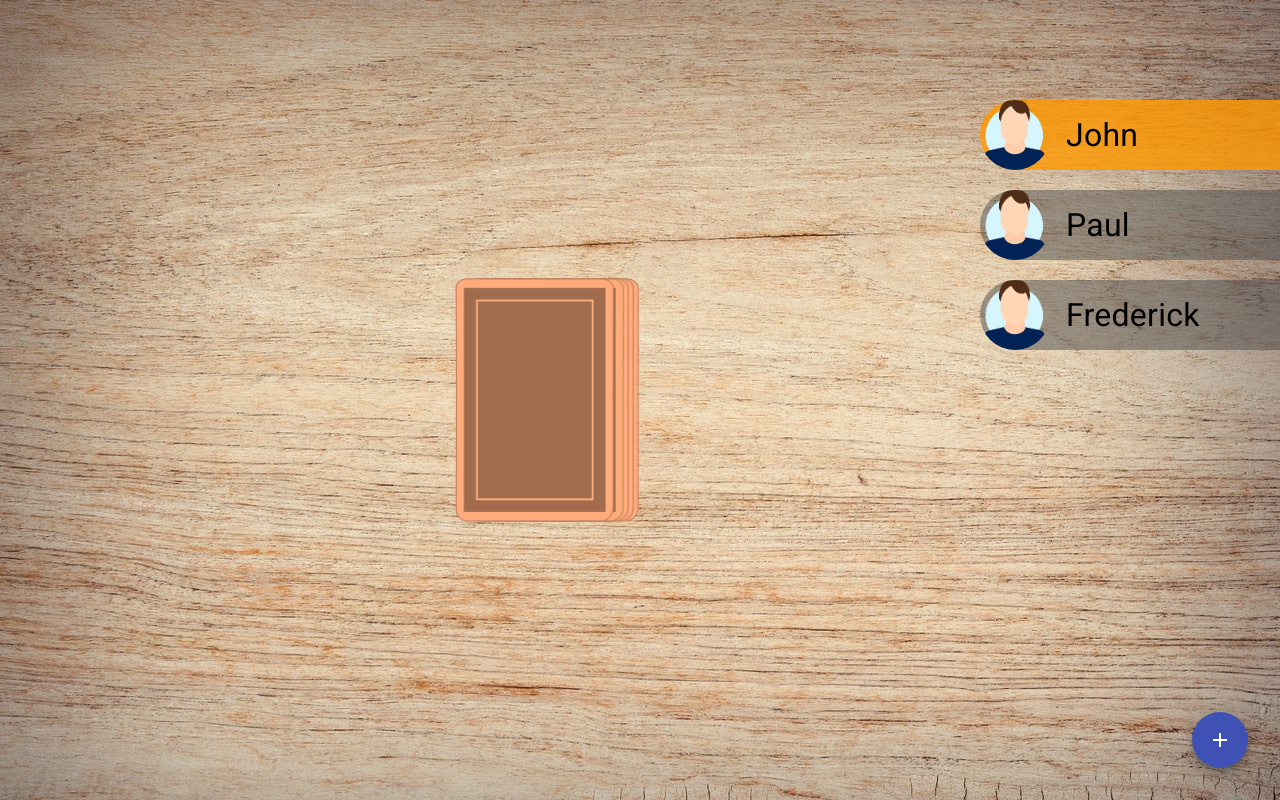
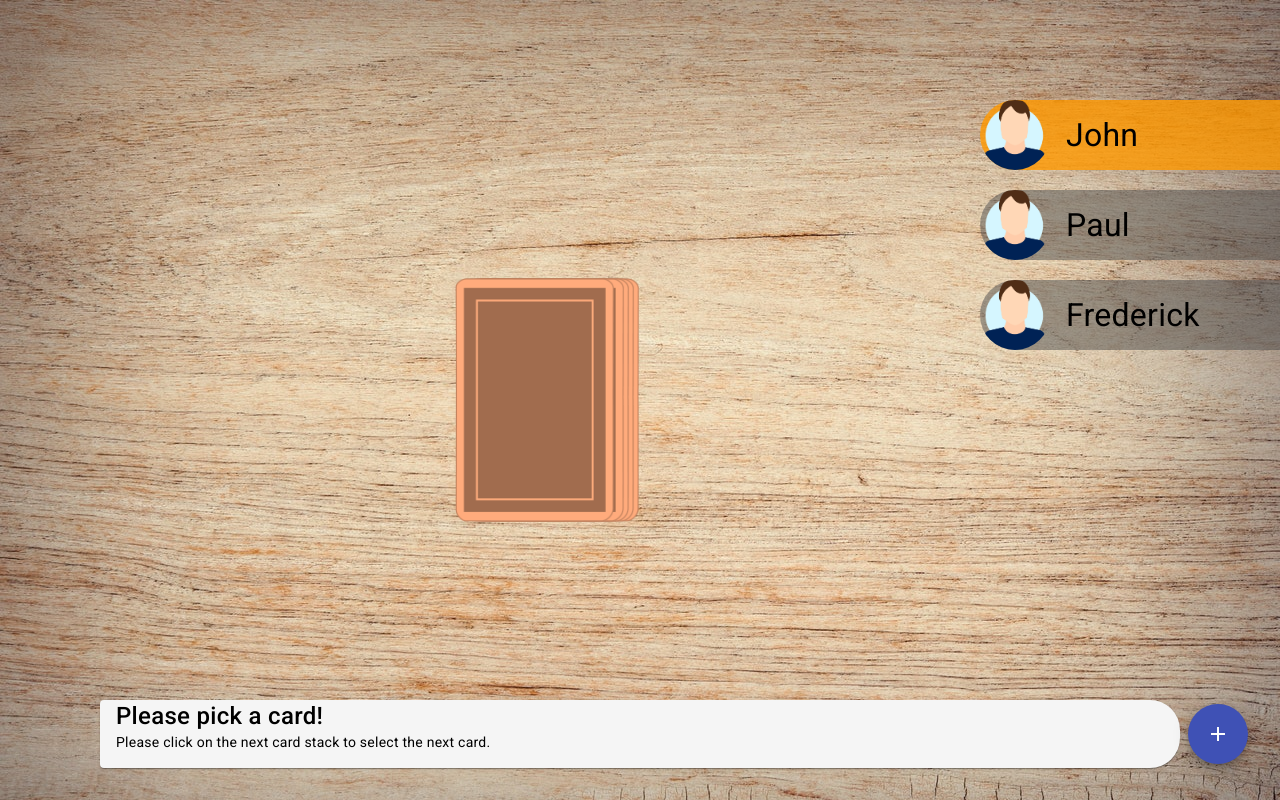
Before and after one commit to D4t3ck/RingOfFire, an Angular app: page /game in a window 1280 px wide. Built offline with nearby package versions, Linux system fonts and the light colour scheme.

Commit message:
++ gamerules info card;

```diff
--- a/src/app/app.component.ts
+++ b/src/app/app.component.ts
@@ -1,10 +1,11 @@
 import { Component } from '@angular/core';
 import { RouterOutlet } from '@angular/router';
+import { StartScreenComponent } from './start-screen/start-screen.component';
 
 @Component({
   selector: 'app-root',
   standalone: true,
-  imports: [RouterOutlet],
+  imports: [RouterOutlet, StartScreenComponent],
   templateUrl: './app.component.html',
   styleUrl: './app.component.scss'
 })
--- /dev/null
+++ b/src/app/game-info/game-info.component.html
@@ -0,0 +1,4 @@
+<mat-card class="info_card">
+    <mat-card-title>{{ card ? title : 'Please pick a card!' }}</mat-card-title>
+    <mat-card-content>{{ card ? desription : 'Please click on the next card stack to select the next card.'}}</mat-card-content>
+  </mat-card>
--- /dev/null
+++ b/src/app/game-info/game-info.component.scss
@@ -0,0 +1,10 @@
+.info_card {
+    border-top-right-radius: 30px;
+    border-bottom-right-radius: 30px;
+    background-color: whitesmoke;
+
+    :nth-child(1) {
+        font-size: 1.5rem;
+        margin-left: 1rem;
+    }
+}
--- /dev/null
+++ b/src/app/game-info/game-info.component.ts
@@ -0,0 +1,43 @@
+import { OnChanges } from '@angular/core';
+import { Component, Input } from '@angular/core';
+import {MatCardModule} from '@angular/material/card';
+
+@Component({
+  selector: 'app-game-info',
+  standalone: true,
+  imports: [MatCardModule],
+  templateUrl: './game-info.component.html',
+  styleUrl: './game-info.component.scss'
+})
+export class GameInfoComponent implements OnChanges{
+  cardAction = [
+    { title: 'Waterfall', description: 'Everyone has to start drinking at the same time. As soon as player 1 stops drinking, player 2 may stop drinking. Player 3 may stop as soon as player 2 stops drinking, and so on.' },
+    { title: 'You', description: 'You decide who drinks' },
+    { title: 'Me', description: 'Congrats! Drink a shot!' },
+    { title: 'Category', description: 'Come up with a category (e.g. Colors). Each player must enumerate one item from the category.' },
+    { title: 'Bust a jive', description: 'Player 1 makes a dance move. Player 2 repeats the dance move and adds a second one. ' },
+    { title: 'Chicks', description: 'All girls drink.' },
+    { title: 'Heaven', description: 'Put your hands up! The last player drinks!' },
+    { title: 'Mate', description: 'Pick a mate. Your mate must always drink when you drink and the other way around.' },
+    { title: 'Thumbmaster', description: '' },
+    { title: 'Men', description: 'All men drink.' },
+    { title: 'Quizmaster', description: '' },
+    { title: 'Never have i ever...', description: 'Say something you nnever did. Everyone who did it has to drink.' },
+    { title: 'Rule', description: 'Make a rule. Everyone needs to drink when he breaks the rule.' },
+  ];
+
+  title!: string;
+  desription!: string;
+  @Input() card?: string;
+
+  ngOnChanges() {
+    if(this.card) {
+      // console.log('Current card is: ', this.card);
+      let cardNumberAsString = this.card?.split("_")[1];
+      const cardNumber = Number(cardNumberAsString);
+      this.title = this.cardAction[cardNumber - 1].title;
+      this.desription = this.cardAction[cardNumber - 1].description;
+    }
+  }
+
+}
--- a/src/app/game/game.component.html
+++ b/src/app/game/game.component.html
@@ -36,6 +36,8 @@
   </div>
 </div>
 
+<app-game-info [card]="currentCard" class="pin_bottom"></app-game-info>
+
 <button class="add_btn" (click)="openDialog()" mat-fab color="primary">
   <mat-icon>add</mat-icon>
 </button>
--- a/src/app/game/game.component.scss
+++ b/src/app/game/game.component.scss
@@ -61,6 +61,15 @@
 .add_btn {
   position: absolute;
   right: 2rem;
-  bottom: 2rem;
+  bottom: 2.25rem;
+  width: 60px;
+  height: 60px;
   background-color: #3f51b5;
 }
+
+.pin_bottom {
+  position: absolute;
+  bottom: 32px;
+  left: 100px;
+  right: 100px;
+}
```
Also changed, not shown: src/app/game/game.component.ts (+5 -5 lines).
